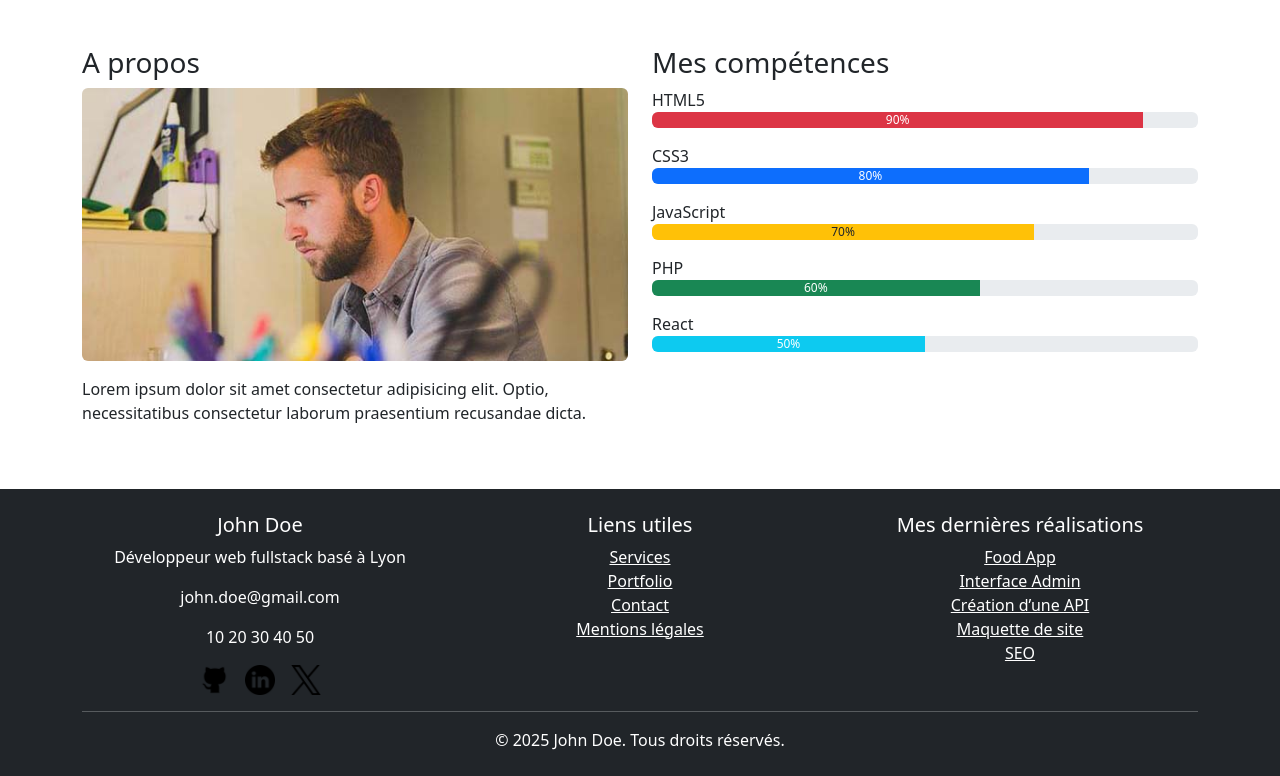
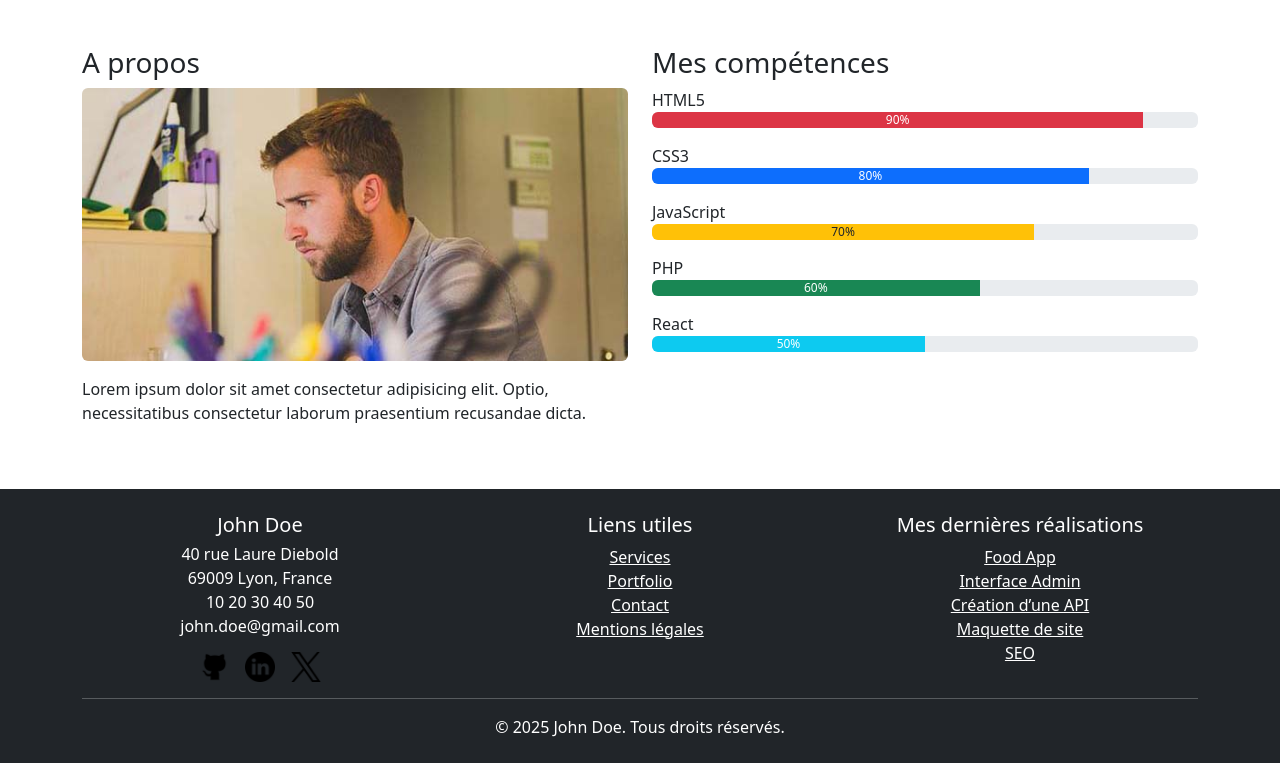
Before and after one commit to Boubou008/portfolio, a React (Create React App) app: page / in a window 1280 px wide. Shown: the part 858-1634 px from the top of the page. Built offline with nearby package versions, Linux system fonts and the light colour scheme.

Commit message:
feat: ajout des effets de hover (ombre et fond) sur les cards

```diff
--- a/src/components/Footer.js
+++ b/src/components/Footer.js
@@ -7,11 +7,12 @@ export default function Footer() {
       <div className="container text-center">
         <div className="row">
           {/* Colonne 1 : Infos + contact + réseaux sociaux */}
-          <div className="col-md-4">
+          <div className="col-md-4 footer-col1">
             <h5>John Doe</h5>
-            <p>Développeur web fullstack basé à Lyon</p>
+            <p>40 rue Laure Diebold</p>
+            <p>69009 Lyon, France</p>
+            <p>10 20 30 40 50</p>
             <p>john.doe@gmail.com</p>
-            <p>10 20 30 40 50</p>
             <div className="footer-social d-flex justify-content-center gap-3 mt-3">
               <a href="https://github.com/johndoe" target="_blank" rel="noreferrer">
                 <img src="/assets/github.png" alt="GitHub" width="30" />
--- a/src/index.css
+++ b/src/index.css
@@ -43,7 +43,7 @@ strong {
 /* Ombre + changement de fond au survol */
 .card:hover {
   box-shadow: 0 6px 20px rgba(0, 0, 0, 0.25);
-  background-color: #f8f9fa; /* gris clair Bootstrap */
+  background-color: #f8f9fa;
   transition: all 0.3s ease-in-out;
 }
 
@@ -59,7 +59,7 @@ strong {
 
 /* Icônes réseaux sociaux : blancs au survol */
 .footer-social img:hover {
-  filter: brightness(0) invert(1); /* rend l'image blanche */
+  filter: brightness(0) invert(1);
   transition: all 0.3s ease-in-out;
 }
 
@@ -67,3 +67,42 @@ strong {
 footer a:hover {
   font-weight: 600;
 }
+
+/* Réduit l'espacement entre les lignes de la colonne 1 */
+.footer-col1 p {
+  margin-bottom: 0.3rem;
+  line-height: 1.2;
+}
+
+/* Effets au survol pour toutes les cards */
+.card {
+  transition: all 0.3s ease-in-out; /* animation fluide */
+}
+
+/* Styles communs aux cards */
+.card {
+  transition: all 0.3s ease-in-out;
+  border: 1px solid #ddd;
+}
+
+/* Transition douce */
+.card {
+  transition: all 0.3s ease-in-out;
+  border: 1px solid #ddd;
+}
+
+/* Effet au survol */
+.card:hover {
+  background-color: #004080;
+  color: #fff;
+  box-shadow: 0px 8px 16px rgba(0, 0, 0, 0.3);
+  transform: translateY(-5px);
+}
+
+/* Assurer que le texte et les icônes passent bien en blanc */
+.card:hover h5,
+.card:hover p,
+.card:hover .text-muted,
+.card:hover svg {
+  color: #fff !important;
+}
```
Also changed, not shown: public/index.html (line endings or trailing spaces), src/App.js (line endings or trailing spaces), src/styles/custom.css (line endings or trailing spaces).
